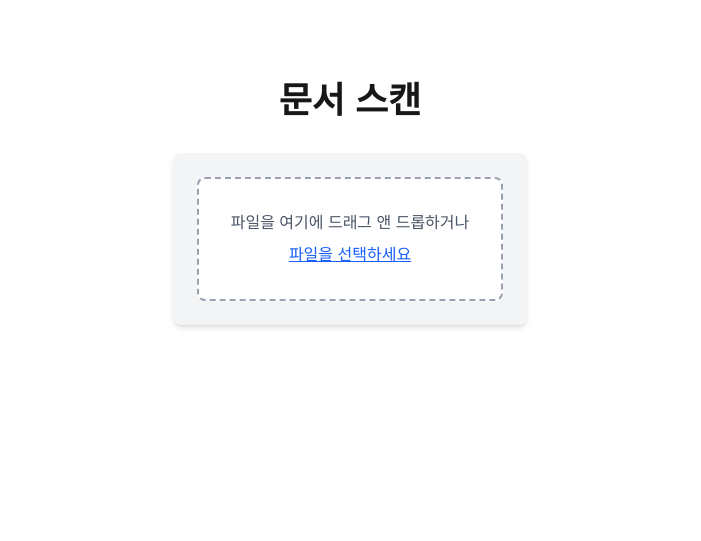
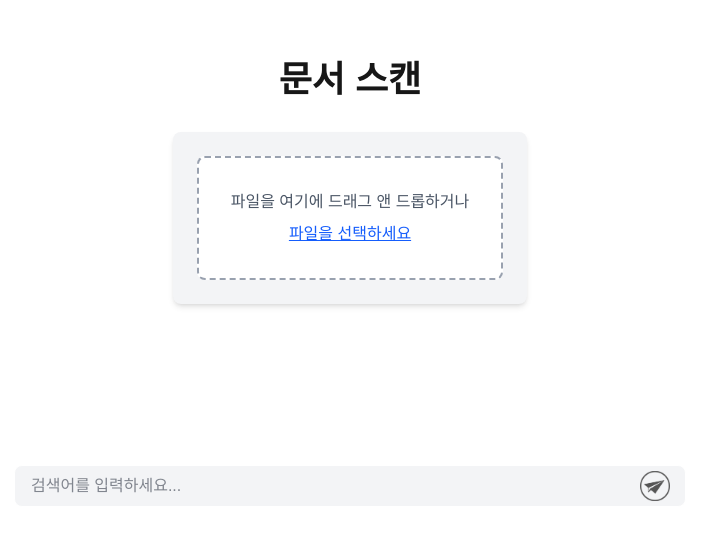
Before and after one commit to okdoittttt/Knowledge-Find, a Next.js app in the folder client/: page / in a window 1280 px wide. Shown: the part 197-738 px from the top of the page, without its empty margins (290-991 px from the left). Built offline with nearby package versions, Linux system fonts and the light colour scheme.

Commit message:
feat: 검색박스 추가

```diff
--- /dev/null
+++ b/client/app/components/SearchBox.tsx
@@ -0,0 +1,41 @@
+'use client';
+
+import { useState } from 'react';
+import Image from 'next/image';
+
+export default function SearchBox() {
+  const [searchTerm, setSearchTerm] = useState('');
+
+  const handleInputChange = (e: React.ChangeEvent<HTMLInputElement>) => {
+    setSearchTerm(e.target.value);
+  };
+
+  const handleSearch = () => {
+    console.log(searchTerm);
+  };
+
+  return (
+    <div className="w-full max-w-2xl relative">
+      <input
+        type="text"
+        value={searchTerm}
+        onChange={handleInputChange}
+        placeholder="검색어를 입력하세요..."
+        className="w-full px-4 py-2 border border-white rounded-lg bg-gray-100 text-gray-900 focus:outline-none focus:ring-1 focus:ring-gray-300 pr-10"
+      />
+      <button
+        onClick={handleSearch}
+        className="group absolute right-2 top-1/2 -translate-y-1/2 p-2 rounded-full text-gray-600 hover:text-blue-500"
+      >
+        <div className="transition-all duration-200 ease-in-out group-hover:invert">
+          <Image
+            src="/assets/search.png"
+            alt="Search icon"
+            width={30}
+            height={30}
+          />
+        </div>
+      </button>
+    </div>
+  );
+}
--- a/client/app/page.tsx
+++ b/client/app/page.tsx
@@ -1,12 +1,18 @@
-// app/page.tsx
-
 import DragAndDrop from './components/DragAndDrop';
+import SearchBox from './components/SearchBox';
 
 export default function HomePage() {
   return (
-    <main className="flex min-h-screen flex-col items-center justify-center p-24">
-      <h1 className="text-4xl font-bold mb-8">문서 스캔</h1>
-      <DragAndDrop />
+    <main className="flex min-h-screen flex-col items-center p-24">
+
+      <div className="flex-grow flex flex-col items-center justify-center">
+        <h1 className="text-4xl font-bold mb-8">문서 스캔</h1>
+        <DragAndDrop />
+      </div>
+
+      <div className="w-full flex justify-center">
+        <SearchBox />
+      </div>
     </main>
   );
 }
```
Also changed, not shown: client/public/assets/search.png (added).
